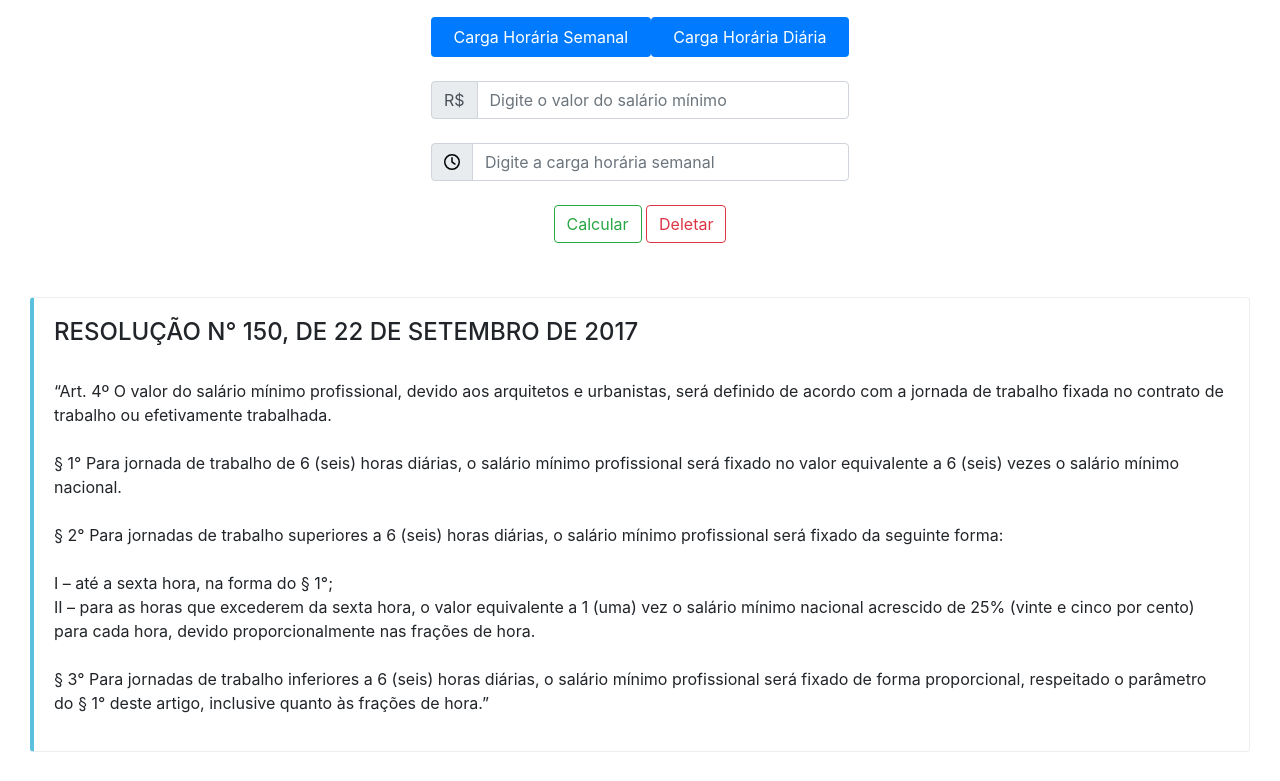
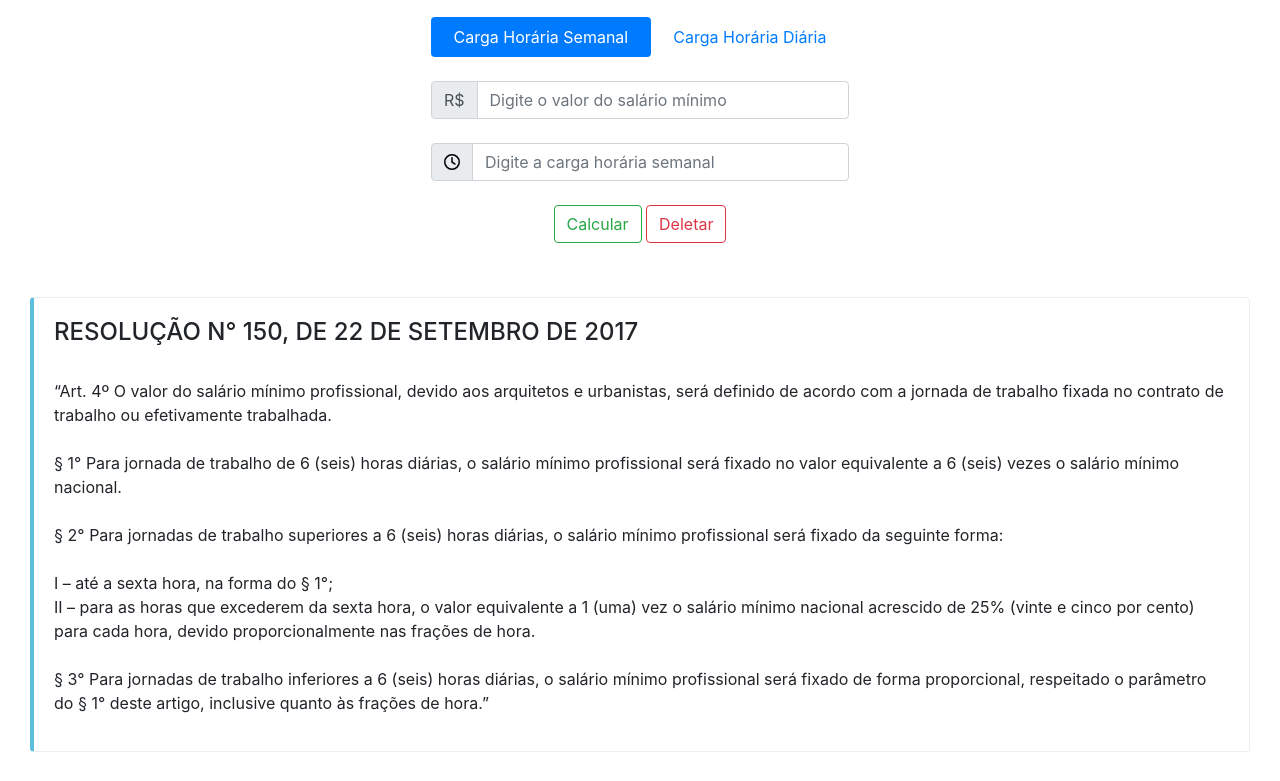
Before and after one commit to n-tech4b/despachos-pj, a plain HTML site: page piso-semanal.html in a window 1280 px wide. Shown: the part 116-897 px from the top of the page. Drawn offline with nearby package versions, Linux system fonts and the light colour scheme.

Commit message:
atualização

```diff
--- a/piso-semanal.html
+++ b/piso-semanal.html
@@ -82,7 +82,7 @@
           <a class="nav-link active" aria-current="page" href="https://n-tech4b.github.io/despachos-pj/piso-semanal">Carga Horária Semanal</a>
         </li>
         <li class="nav-item">
-          <a class="nav-link active" aria-current="page" href="https://n-tech4b.github.io/despachos-pj/piso-diario">Carga Horária Diária</a>
+          <a class="nav-link" aria-current="page" href="https://n-tech4b.github.io/despachos-pj/piso-diario">Carga Horária Diária</a>
         </li>
 
 
```
